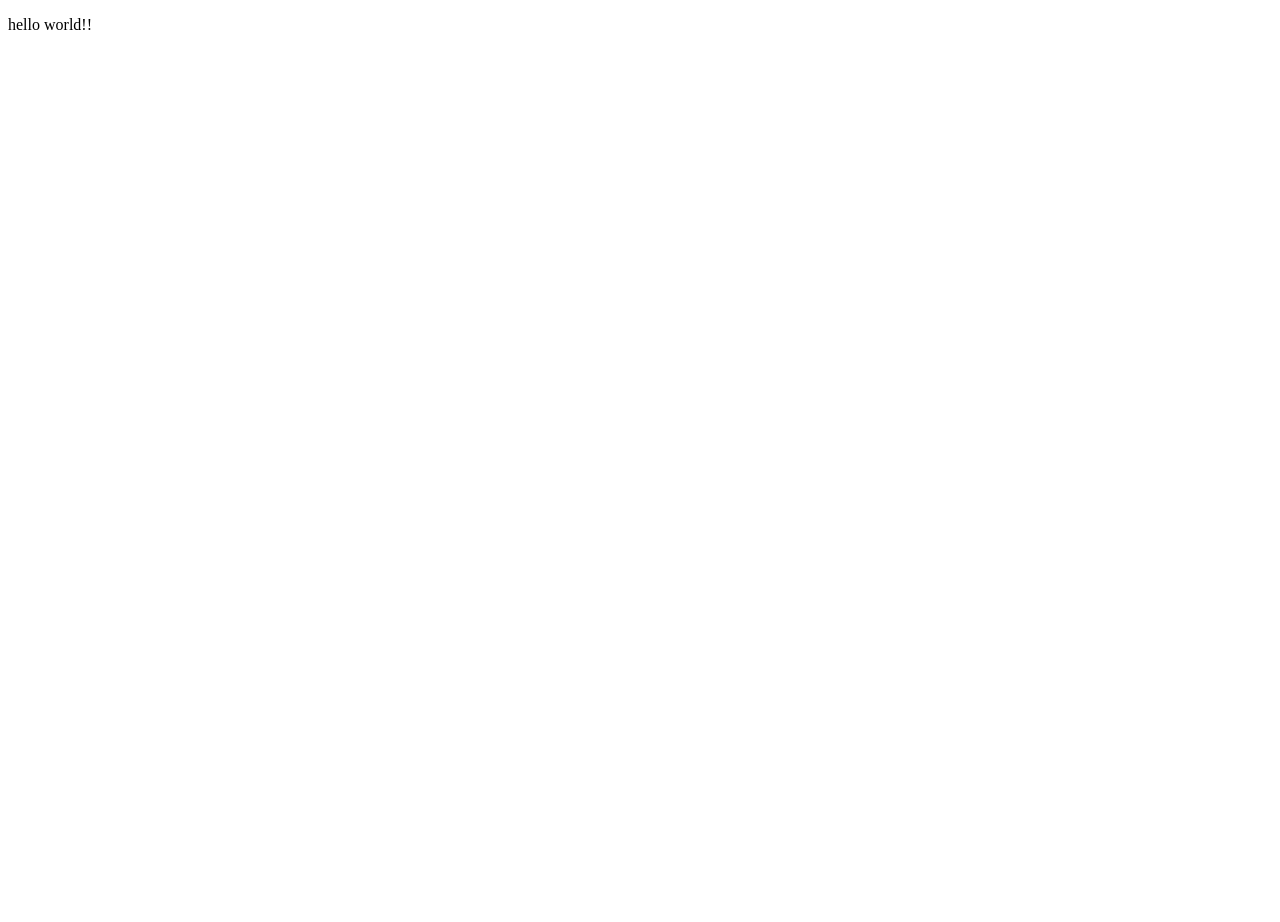
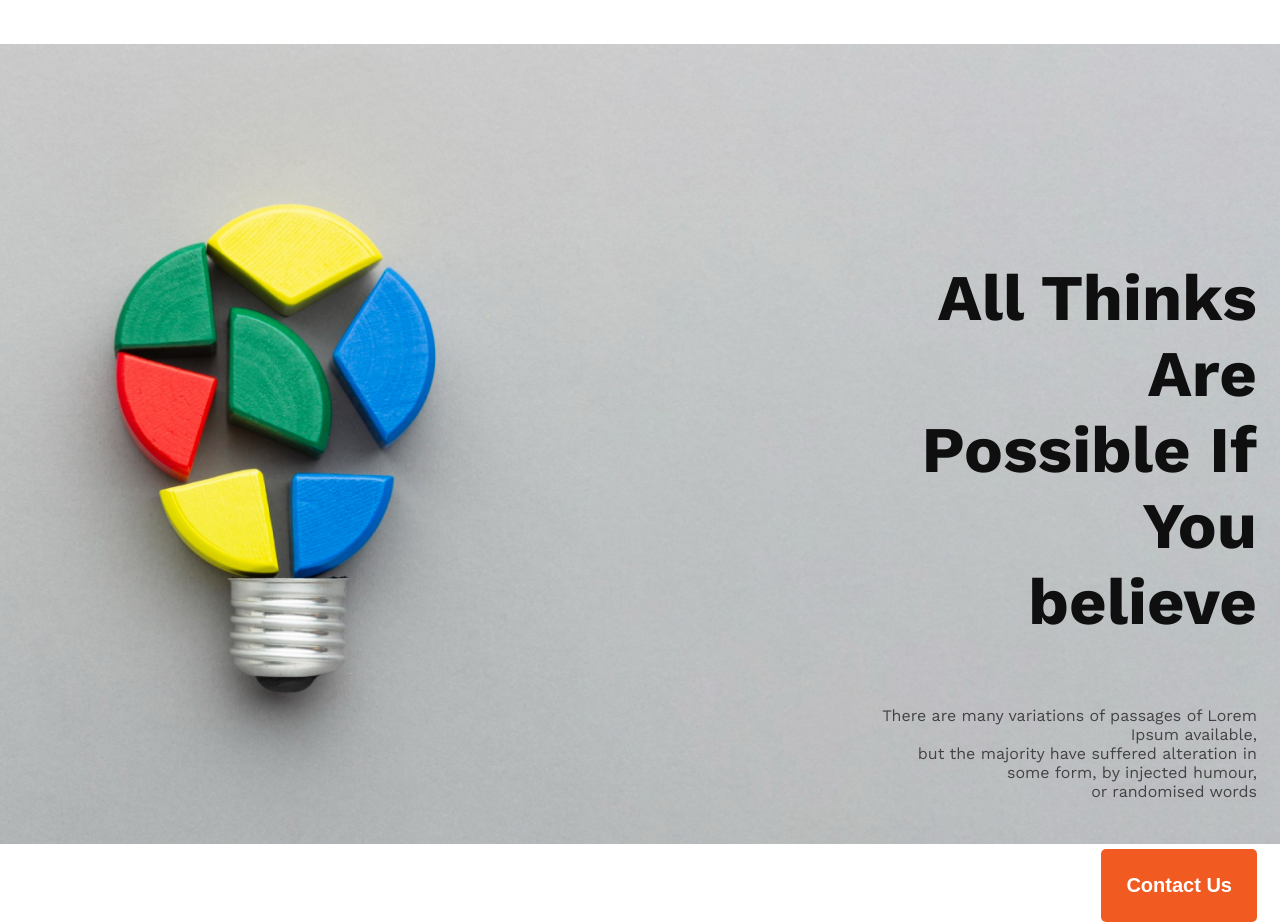
Before and after one commit to abir221090/new-year-new-me, a plain HTML site: page index.html in a window 1280 px wide. Before the commit the page ends 800 px from the top, so only its background shows below. Drawn offline with nearby package versions, Linux system fonts and the light colour scheme.

Commit message:
header section done

```diff
--- a/index.html
+++ b/index.html
@@ -4,10 +4,32 @@
     <meta charset="UTF-8">
     <meta name="viewport" content="width=device-width, initial-scale=1.0">
     <title>Document</title>
+    <link rel="preconnect" href="https://fonts.googleapis.com">
+<link rel="preconnect" href="https://fonts.gstatic.com" crossorigin>
+<link href="https://fonts.googleapis.com/css2?family=Work+Sans:ital,wght@0,400;0,500;0,600;0,700;0,800;0,900;1,800&display=swap" rel="stylesheet">
+<link rel="stylesheet" href="style.css">
 </head>
 <body>
-    <p>
-        hello world!!
-    </p>
+    <!-- HEADER SECTION -->
+    <header>
+        <div class="header-dad">
+
+        <h1 class="heading">All Thinks Are <br> Possible If You <br> believe</h1>
+        <p class="heading-paragrah">There are many variations of passages of Lorem Ipsum available, <br> but the majority have suffered alteration in some form, by injected humour,<br> or randomised words</p>
+        <button class="button-primary">Contact Us</button>
+       </div>
+
+    </header>
+
+    <!--MAIN SCTION  -->
+    <main>
+
+    </main>
+
+    <!-- FOOTER SECTION -->
+    <footer>
+
+    </footer>
+
 </body>
 </html>
--- a/style.css
+++ b/style.css
@@ -0,0 +1,51 @@
+/* body section here */
+body{
+    margin: 0;
+    padding: 0;
+    font-family: 'Work Sans', sans-serif;
+}
+
+/* Header section style */
+
+header{
+    background-image: url(/images/banner/banner2.png);
+    background-size: cover;
+    height: 800px;
+    width: 100%;
+}
+
+.header-dad{
+    text-align: right;
+}
+
+
+
+.heading{
+color:#0f0f0f;
+font-family: Work Sans;
+font-size: 65px;
+font-weight: 700;
+padding: 216px 23px 23px 840px ;
+}
+
+.heading-paragrah{
+color: #444343;
+font-size: 16px;
+padding:0px 23px 32px 876px;
+font-weight: 400;}
+
+
+
+
+/* button style */
+
+.button-primary{
+border:0px;
+padding:25px;
+border-radius: 5px;
+background: #F15B22;
+color: #FFF;
+font-size: 20px;
+font-weight: 600;
+margin-right: 23px;
+}
```
